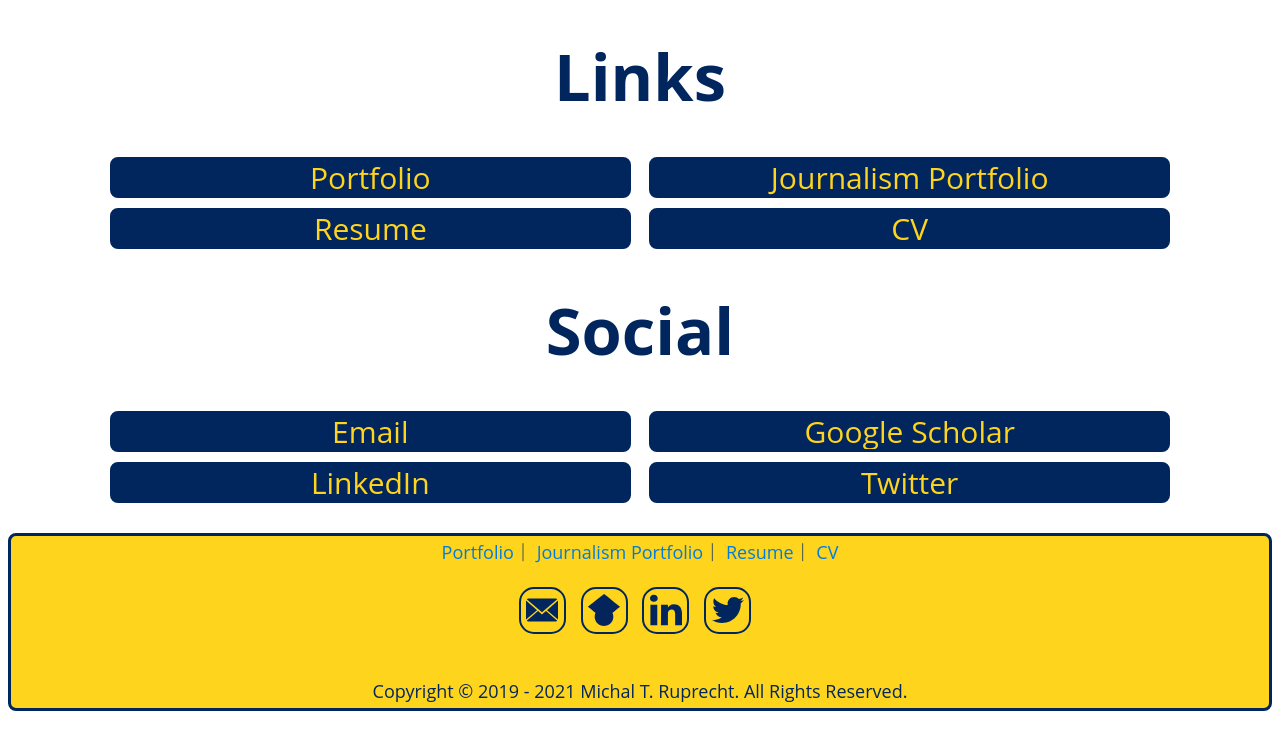
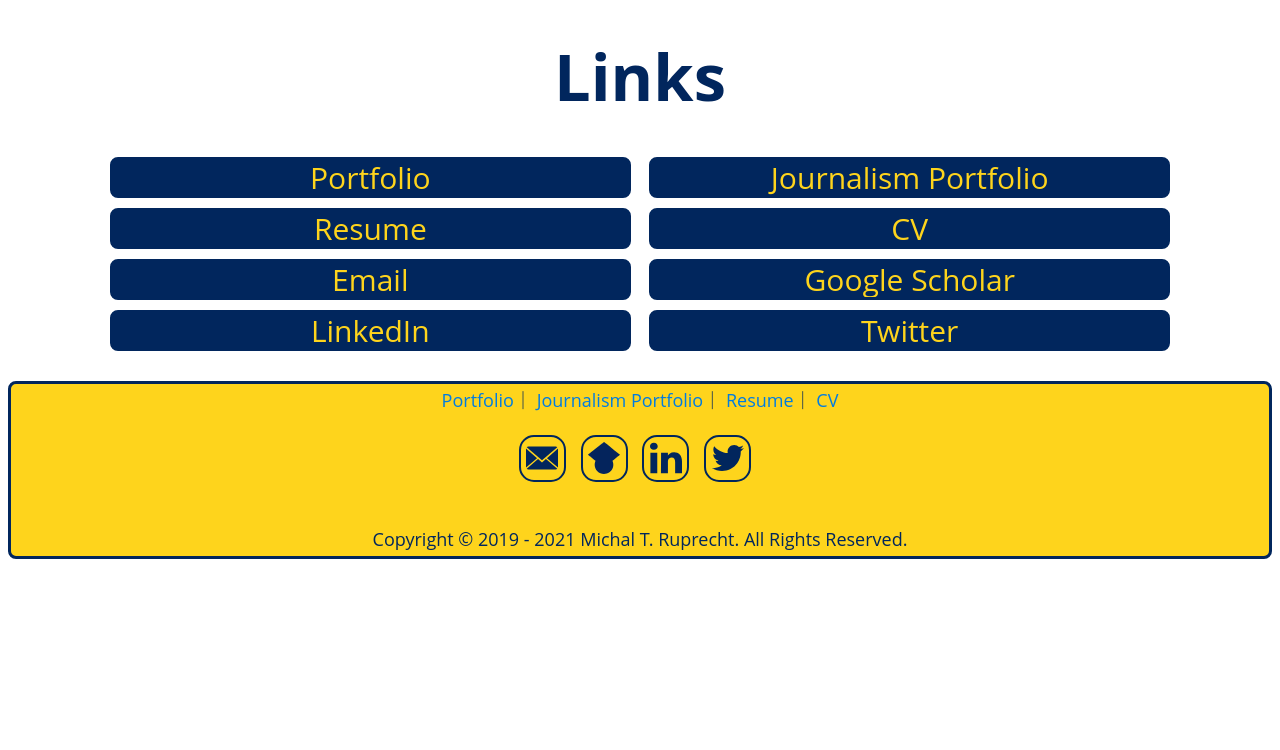
Before and after one commit to MichalRuprecht/michalruprecht.github.io, a Jekyll site: the page built from pages/social.html, in a window 1280 px wide. Shown: the top 750 px of the page. Built offline with Jekyll 4.4.1, drawn with Linux system fonts in a browser that asks for light colours.

Commit message:
Update social.html

```diff
--- a/pages/social.html
+++ b/pages/social.html
@@ -14,10 +14,6 @@ title: Social - Michal Ruprecht
         <a class="collegebuttonsocial" href="https://michalruprecht.com/pages/journalism">Journalism Portfolio</a>
         <a class="collegebuttonsocial" href="http://Resume.MichalRuprecht.com" target="_blank">Resume</a>
         <a class="collegebuttonsocial" href="http://cv.MichalRuprecht.com" target="_blank">CV</a>
-      </h2>
-
-    <center><h1><b>Social</b></h1>
-      <h2>
         <a class="collegebuttonsocial" href="mailto:me@michalruprecht.com" target="_blank">Email</a>
         <a  class="collegebuttonsocial" href="https://scholar.google.com/citations?user=BTPISPEAAAAJ" target="_blank">Google Scholar</a>
         <a class="collegebuttonsocial" href="https://www.linkedin.com/in/michalruprecht/" target="_blank">LinkedIn</a>
```
